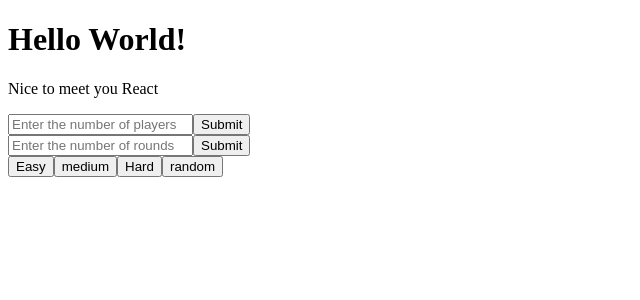
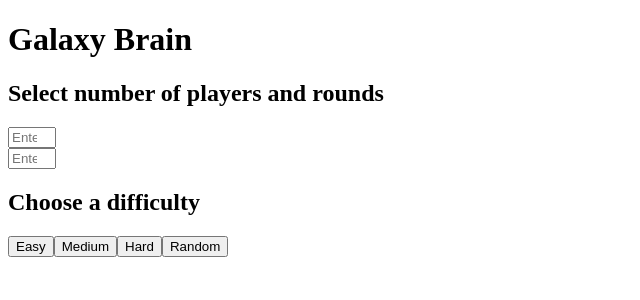
Before and after one commit to derejmi/Galaxy-Brain, a React app: page / in a window 1280 px wide. Shown: the top 300 px of the page, without its empty margins (0-640 px from the left). Built offline with nearby package versions, Linux system fonts and the light colour scheme.

Commit message:
new tara changes

```diff
--- a/src/App.js
+++ b/src/App.js
@@ -4,8 +4,7 @@ class App extends React.Component {
   render() {
     return (
       <main>
-        <h1>Hello World!</h1>
-        <p>Nice to meet you React</p>
+        <h1>Galaxy Brain</h1>
         <Form />
       </main>
     );
--- a/src/Pages/Home/index.js
+++ b/src/Pages/Home/index.js
@@ -8,7 +8,7 @@ class Home extends Component {
         return(
             <div>
             <h1> This is the front page.</h1>
-            // <Form />
+
             </div>
 
         )
--- /dev/null
+++ b/src/components/Form/form.css
@@ -0,0 +1,3 @@
+.form {
+/* font-size: 20px; */
+}
--- a/src/components/Form/index.js
+++ b/src/components/Form/index.js
@@ -1,17 +1,17 @@
 import React, { Component } from 'react';
+import './form.css'
 
 class Form extends Component {
     state = {
-        diff: "",
+        difficulty: "",
         players: "",
         rounds: "",
         selection: []
     }
 
 
-
-
     handleInputChange = (e) => {
+        e.preventDefault();
         this.setState({
             [e.target.name]: e.target.value
         });
@@ -26,49 +26,49 @@ class Form extends Component {
 
 
 
-
-
-
-
     fetchAPI = () => {
         console.log("Lets fetch some json")
         const r = this.state.rounds
         const p = this.state.players
-        const multi = p*r*4
-        let url  = `https://opentdb.com/api.php?amount=${multi}&category=10&difficulty=easy&type=multiple`;
+        const multi = p*r
+        let url  = `https://opentdb.com/api.php?amount=${multi}&category=10&difficulty=${this.state.difficulty}&type=multiple`;
         fetch(url)
             .then(res => res.json())
             .then(data => {
                 console.log(data);
-                this.setState({selection: data.category })
-                console.log(this.state.questions)
+                this.setState({selection: data })
+                console.log("check here")
+                console.log(this.state.selection)
             })
     }
 
     render(){
         console.log(this.state)
         return (
+            <div className="form">
+                <h2>Select number of players and rounds</h2>
+
+            <form>
+            <input type="number" min="1" max="4" name="players" placeholder="Enter the number of players" value={this.state.players} onChange={this.handleInputChange} />
+            </form>
+            {/* </div> */}
+
             <div>
-            <div>
+            <form >
+            <input type="number" min="1" max="5" name="rounds" placeholder="Enter the number of rounds" value={this.state.rounds} onChange={this.handleInputChange} />
+            </form>
+            </div>
 
             <form >
-            <input type="text"  name="players" placeholder="Enter the number of players" value={this.state.players} onChange={this.handleInputChange} />
-            <input type="submit" id="submit" value="Submit" />
+                <h2>Choose a difficulty</h2>
+                <button value="easy" name="difficulty"  onClick={this.handleInputChange}> Easy</button>
+                <button value="medium" name="difficulty" onClick={this.handleInputChange}> Medium</button>
+                <button value="hard" name="difficulty" onClick={this.handleInputChange}> Hard</button>
+                <button value="" onClick={this.handleClick}> Random</button>
             </form>
-            </div>
-            <div>
+            {/* </div> */}
 
-            <form >
-            <input type="text"  name="rounds" placeholder="Enter the number of rounds" value={this.state.rounds} onChange={this.handleInputChange} />
-            <input type="submit" id="submit" value="Submit" />
-            </form>
-            </div>
-            <form >
-                <button value="easy" onClick={this.handleClick}> Easy</button>
-                <button value="medium"> medium</button>
-                <button value="hard"> Hard</button>
-                <button value=""> random</button>
-            </form>
+            {/* <h2>{this.state.selection.results}</h2> */}
             </div>
         )}
 
```
